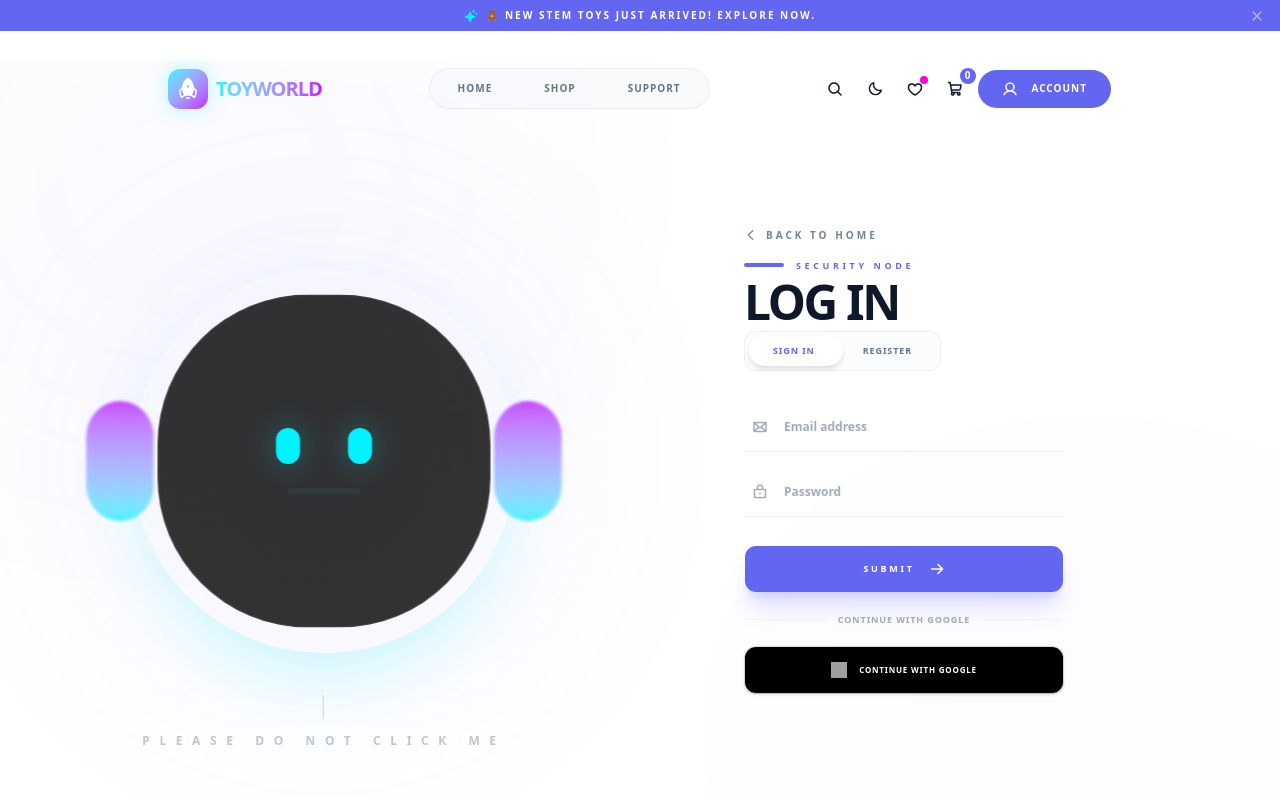
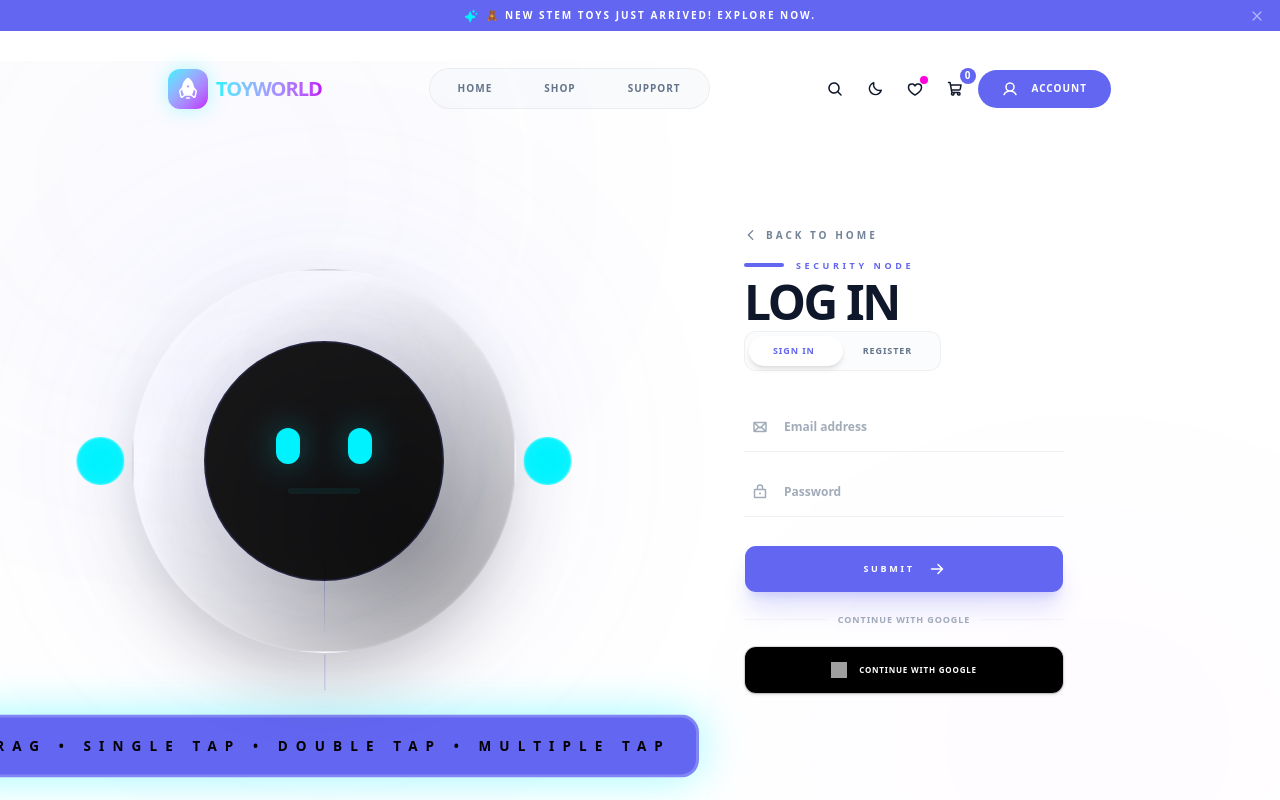
Before and after one commit to Biswajit-Panda-27/robot, a React (Vite) app in the folder frontend/: page /auth in a window 1280 px wide. Shown: the top 800 px of the page. Built offline with nearby package versions, Linux system fonts and the light colour scheme; grey boxes are pictures that could not be loaded.

Commit message:
robot modification

```diff
--- a/frontend/src/components/ui/GlassBot.tsx
+++ b/frontend/src/components/ui/GlassBot.tsx
@@ -1,5 +1,5 @@
-import { useState } from "react"
-import { motion, MotionValue, AnimatePresence } from "framer-motion"
+import { useState, useRef } from "react"
+import { motion, useMotionValue, useSpring, AnimatePresence, useTransform, MotionValue } from "framer-motion"
 
 interface GlassBotProps {
   rotateX: MotionValue<number>
@@ -8,131 +8,229 @@ interface GlassBotProps {
   scale?: number
 }
 
-const GlassBot = ({ rotateX, rotateY, className = "", scale = 1 }: GlassBotProps) => {
+const GlassBot = ({ rotateX: propRotateX, rotateY: propRotateY, className = "", scale = 1 }: GlassBotProps) => {
   const [isTapped, setIsTapped] = useState(false)
-  const [rotation, setRotation] = useState(0)
+  const [isDoubleTapped, setIsDoubleTapped] = useState(false)
+  const [isAngry, setIsAngry] = useState(false)
 
-  const handleTap = () => {
+  const tapCount = useRef(0)
+  const lastTapTime = useRef(0)
+  const resetTimeoutRef = useRef<ReturnType<typeof setTimeout> | null>(null)
+  const angryTimeoutRef = useRef<ReturnType<typeof setTimeout> | null>(null)
+
+  // Internal Drag Offsets
+  const dragX = useMotionValue(0)
+  const dragY = useMotionValue(0)
+  const springDragX = useSpring(dragX, { stiffness: 100, damping: 30 })
+  const springDragY = useSpring(dragY, { stiffness: 100, damping: 30 })
+
+  // Combined Rotation
+  const combinedRotateX = useTransform([propRotateX, springDragX], ([px, dx]) => (px as number) + (dx as number))
+  const combinedRotateY = useTransform([propRotateY, springDragY], ([py, dy]) => (py as number) + (dy as number))
+
+  const handleDrag = (_: any, info: any) => {
+    dragX.set(dragX.get() - info.delta.y * 0.4)
+    dragY.set(dragY.get() + info.delta.x * 0.4)
+  }
+
+  const handleInteraction = () => {
+    const now = Date.now()
+    const timeSinceLastTap = now - lastTapTime.current
+    lastTapTime.current = now
+
+    // 1. Check for Angry Mode (High frequency taps)
+    tapCount.current += 1
+    if (resetTimeoutRef.current) clearTimeout(resetTimeoutRef.current)
+    resetTimeoutRef.current = setTimeout(() => { tapCount.current = 0 }, 1000)
+
+    if (tapCount.current >= 6) {
+      setIsAngry(true)
+      if (angryTimeoutRef.current) clearTimeout(angryTimeoutRef.current)
+      angryTimeoutRef.current = setTimeout(() => { setIsAngry(false); tapCount.current = 0 }, 4000)
+      return
+    }
+
+    // 2. Check for Double Tap (Orb Mode)
+    if (timeSinceLastTap < 300) {
+      setIsDoubleTapped(true)
+      setTimeout(() => setIsDoubleTapped(false), 3000)
+    } else {
+      // 3. Single Tap (Normal Interaction)
       setIsTapped(true)
-    setRotation(prev => prev + 360) // Add a full spin
-    setTimeout(() => setIsTapped(false), 2000)
+      setTimeout(() => setIsTapped(false), 1500)
     }
+  }
+
+  const earFaceStyle = "absolute inset-0 rounded-full border border-white/20 transition-colors duration-500 shadow-[inset_0_0_10px_rgba(255,255,255,0.1)]"
 
   return (
     <div className={`relative flex items-center justify-center ${className}`} style={{ scale }}>
-      {/* Shockwave Rings */}
+      {/* --- BACKGROUND ORB RINGS (Double Tap) --- */}
       <AnimatePresence>
-        {isTapped && (
+        {isDoubleTapped && (
+          <>
+            <motion.div
+              initial={{ rotateX: 75, rotateZ: 0, opacity: 0, scale: 0.5 }}
+              animate={{ rotateZ: 360, opacity: 1, scale: 1.2 }}
+              exit={{ opacity: 0, scale: 1.5 }}
+              transition={{ rotateZ: { duration: 3, repeat: Infinity, ease: "linear" }, opacity: { duration: 0.5 } }}
+              className="absolute w-[400px] h-[400px] border-[2px] border-primary/40 rounded-full pointer-events-none z-0 shadow-[0_0_30px_rgba(188,19,254,0.4)]"
+            />
+            <motion.div
+              initial={{ rotateX: -75, rotateZ: 0, opacity: 0, scale: 0.5 }}
+              animate={{ rotateZ: -360, opacity: 0.6, scale: 1.1 }}
+              exit={{ opacity: 0, scale: 1.4 }}
+              transition={{ rotateZ: { duration: 4, repeat: Infinity, ease: "linear" }, opacity: { duration: 0.5 } }}
+              className="absolute w-[360px] h-[360px] border border-neon-blue/30 rounded-full pointer-events-none z-0 shadow-[0_0_20px_rgba(0,242,255,0.2)]"
+            />
+          </>
+        )}
+      </AnimatePresence>
+
+      {/* Shockwave (Single Tap / Angry) */}
+      <AnimatePresence>
+        {(isTapped || isAngry) && (
           <motion.div
             initial={{ scale: 0.5, opacity: 0.5 }}
-            animate={{ scale: 4, opacity: 0 }}
+            animate={{ scale: isAngry ? 5 : 4, opacity: 0 }}
             exit={{ opacity: 0 }}
-            transition={{ duration: 1, ease: "easeOut" }}
-            className="absolute w-64 h-64 border-2 border-neon-blue rounded-full pointer-events-none z-0"
+            transition={{ duration: 0.8, ease: "easeOut" }}
+            className={`absolute w-64 h-64 border-2 rounded-full pointer-events-none z-0 ${isAngry ? 'border-red-500 shadow-[0_0_25px_#ff0000]' : 'border-neon-blue/40'}`}
           />
         )}
       </AnimatePresence>
 
       <motion.div
-        style={{ rotateX, rotateY, transformStyle: "preserve-3d" }}
-        animate={{ rotateY: rotation }} // Apply the extra spin
-        transition={{ type: "spring", stiffness: 100, damping: 20 }}
-        className="relative w-64 h-64 cursor-pointer active:cursor-grabbing"
-        whileTap={{ scale: 0.8 }}
-        onClick={handleTap}
+        drag
+        dragConstraints={{ left: 0, right: 0, top: 0, bottom: 0 }}
+        dragElastic={0}
+        onDrag={handleDrag}
+        onTap={handleInteraction}
+        animate={isAngry ? {
+          x: [0, -1, 1, -1, 1, 0],
+          y: [0, 1, -1, 1, -1, 0]
+        } : {}}
+        transition={isAngry ? { repeat: Infinity, duration: 0.08 } : {}}
+        className="relative w-64 h-64 rounded-full cursor-grab active:cursor-grabbing"
       >
-        {/* Robot Head - Glass Sphere */}
-        <div className="absolute inset-0 bg-white/10 dark:bg-white/5 backdrop-blur-2xl border border-white/20 rounded-[1000px] shadow-2xl shadow-neon-blue/20" style={{ transform: "translateZ(50px)" }}>
-          {/* Screen Face */}
-          <div className="absolute inset-4 bg-black/80 rounded-[100px] overflow-hidden flex flex-col items-center justify-center gap-4 border border-white/5 transition-colors duration-500"
-            style={{ backgroundColor: isTapped ? 'rgba(0, 242, 255, 0.1)' : 'rgba(0, 0, 0, 0.8)' }}
+        {/* MAIN BODY SPHERE */}
+        <div className={`absolute inset-0 rounded-full border border-white/10 shadow-2xl z-10 pointer-events-none overflow-hidden transition-all duration-500 ${isAngry ? 'bg-red-950/40 border-red-500/50' : isDoubleTapped ? 'border-primary/50 bg-primary/5 shadow-[0_0_40px_rgba(188,19,254,0.2)]' : 'bg-zinc-900/80 dark:bg-black/90'}`}
+             style={{ background: isAngry
+               ? 'radial-gradient(circle at 30% 30%, rgba(255,0,0,0.2) 0%, transparent 70%), radial-gradient(circle at 70% 70%, rgba(0,0,0,0.6) 0%, transparent 70%)'
+               : 'radial-gradient(circle at 30% 30%, rgba(255,255,255,0.1) 0%, transparent 70%), radial-gradient(circle at 70% 70%, rgba(0,0,0,0.4) 0%, transparent 70%)'
+             }}>
+           <div className={`absolute top-4 left-1/4 w-1/2 h-1/4 blur-xl rounded-full ${isAngry ? 'bg-red-500/20' : 'bg-white/10'}`} />
+        </div>
+
+        {/* 3D CONTENT CONTAINER */}
+        <motion.div
+          style={{
+            rotateX: combinedRotateX,
+            rotateY: combinedRotateY,
+            transformStyle: "preserve-3d",
+            width: "100%",
+            height: "100%"
+          }}
+          className="relative z-20"
         >
-            {/* Holographic Scan Line */}
-            <AnimatePresence>
-              {isTapped && (
-                <motion.div
-                  initial={{ top: "-10%" }}
-                  animate={{ top: "110%" }}
-                  transition={{ duration: 1.5, repeat: Infinity, ease: "linear" }}
-                  className="absolute left-0 right-0 h-[2px] bg-neon-blue shadow-[0_0_15px_#00f2ff] z-20 opacity-50"
-                />
-              )}
-            </AnimatePresence>
-
-            <div className="flex gap-8 relative z-10">
+          {/* FACE SECTION */}
+          <div className="absolute inset-0 flex items-center justify-center" style={{ transform: "translateZ(100px)", backfaceVisibility: "hidden" }}>
+            <div className={`w-40 h-40 rounded-full bg-black/90 border flex flex-col items-center justify-center gap-4 transition-all duration-500 ${isAngry ? 'border-red-500 shadow-[0_0_50px_rgba(255,0,0,0.4)]' : isDoubleTapped ? 'border-primary shadow-[0_0_60px_rgba(188,19,254,0.4)]' : isTapped ? 'bg-neon-pink/10 border-neon-pink/30' : 'border-primary/20'}`}>
+              <div className="flex gap-8">
                 {/* Eyes */}
                 <motion.div
-                animate={isTapped ? {
-                  scale: [1, 1.3, 1],
-                  borderRadius: ["50%", "20%", "50%"],
-                  filter: ["blur(0px)", "blur(2px)", "blur(0px)"]
+                  animate={isAngry ? {
+                    scaleY: [1, 0.2, 1], skewX: [0, 20, -20, 0]
+                  } : isDoubleTapped ? {
+                    scale: [1, 1.5, 1], rotate: [0, 45, 0], borderRadius: ["50%", "20%", "50%"]
+                  } : isTapped ? {
+                    scale: [1, 1.3, 1]
                   } : {
                     scaleY: [1, 1, 0.1, 1, 1]
                   }}
-                transition={isTapped ? { duration: 0.4, repeat: Infinity } : { repeat: Infinity, duration: 3 }}
-                className={`w-4 h-6 rounded-full transition-colors duration-300 ${isTapped ? "bg-neon-pink glow-pink" : "bg-neon-blue glow-blue"}`}
+                  transition={{ repeat: Infinity, duration: isAngry ? 0.2 : 3 }}
+                  className={`w-4 h-6 rounded-full transition-all duration-300 ${isAngry ? "bg-red-500 shadow-[0_0_15px_#ff0000]" : isDoubleTapped ? "bg-white glow-white scale-x-125" : isTapped ? "bg-neon-pink glow-pink" : "bg-neon-blue glow-blue"}`}
                 />
                 <motion.div
-                animate={isTapped ? {
-                  scale: [1, 1.3, 1],
-                  borderRadius: ["50%", "20%", "50%"],
-                  filter: ["blur(0px)", "blur(2px)", "blur(0px)"]
+                  animate={isAngry ? {
+                    scaleY: [1, 0.2, 1], skewX: [0, -20, 20, 0]
+                  } : isDoubleTapped ? {
+                    scale: [1, 1.5, 1], rotate: [0, -45, 0], borderRadius: ["50%", "20%", "50%"]
+                  } : isTapped ? {
+                    scale: [1, 1.3, 1]
                   } : {
                     scaleY: [1, 1, 0.1, 1, 1]
                   }}
-                transition={isTapped ? { duration: 0.4, repeat: Infinity } : { repeat: Infinity, duration: 3 }}
-                className={`w-4 h-6 rounded-full transition-colors duration-300 ${isTapped ? "bg-neon-pink glow-pink" : "bg-neon-blue glow-blue"}`}
+                  transition={{ repeat: Infinity, duration: isAngry ? 0.2 : 3 }}
+                  className={`w-4 h-6 rounded-full transition-all duration-300 ${isAngry ? "bg-red-500 shadow-[0_0_15px_#ff0000]" : isDoubleTapped ? "bg-white glow-white scale-x-125" : isTapped ? "bg-neon-pink glow-pink" : "bg-neon-blue glow-blue"}`}
                 />
               </div>
 
-            {/* Mouth / Indicator */}
+              {/* Mouth */}
+              <div className="relative">
                 <motion.div
-              animate={isTapped ? {
-                width: [32, 64, 32],
-                height: [4, 12, 4],
-                backgroundColor: ["#bc13fe", "#ff00de", "#bc13fe"]
-              } : {
-                opacity: [0.2, 0.5, 0.2]
-              }}
+                  animate={isAngry ? { width: [24, 48, 24], height: [2, 8, 2] } : isDoubleTapped ? { width: [64, 80, 64], height: [8, 12, 8] } : isTapped ? { width: [32, 64, 32], height: [2, 6, 2] } : { opacity: [0.2, 0.5, 0.2] }}
                   transition={{ repeat: Infinity, duration: 0.8 }}
-              className="w-12 h-1 bg-neon-blue/30 rounded-full relative z-10"
+                  className={`w-12 h-1 rounded-full transition-colors duration-300 ${isAngry ? "bg-red-600" : isDoubleTapped ? "bg-white" : isTapped ? "bg-neon-pink" : "bg-neon-blue/30"}`}
                 />
 
-            {/* Micro-particles */}
-            {isTapped && (
-              <div className="absolute inset-0 pointer-events-none">
-                {[...Array(8)].map((_, i) => (
-                  <motion.div
-                    key={i}
-                    initial={{ y: 40, opacity: 0, x: (i - 4) * 15 }}
-                    animate={{ y: -80, opacity: [0, 1, 0] }}
-                    transition={{ duration: 1.2, repeat: Infinity, delay: i * 0.1 }}
-                    className="absolute bottom-0 left-1/2 w-1 h-1 bg-neon-pink rounded-full blur-[1px]"
-                  />
+                {/* Angry Speech */}
+                <AnimatePresence>
+                  {isAngry && (
+                    <div className="absolute top-0 left-1/2 -translate-x-1/2 pointer-events-none">
+                      {[...Array(4)].map((_, i) => (
+                        <motion.span key={i} initial={{ opacity: 0, y: 0 }} animate={{ opacity: [0, 1, 0], y: -60, x: (i % 2 === 0 ? 30 : -30), scale: 2 }} transition={{ duration: 1, repeat: Infinity, delay: i * 0.2 }} className="absolute text-[14px] font-black text-red-500">Z</motion.span>
                       ))}
                     </div>
                   )}
+                </AnimatePresence>
+              </div>
             </div>
           </div>
 
-        {/* Headphones / Ears */}
-        <div className={`absolute -left-8 top-1/2 -translate-y-1/2 w-12 h-20 rounded-full blur-[1px] transition-all duration-700 opacity-80 ${isTapped ? "bg-linear-to-b from-neon-pink to-neon-purple scale-125 rotate-12 shadow-[0_0_30px_#ff00de]" : "bg-linear-to-b from-neon-purple to-neon-blue"}`} style={{ transform: "translateZ(80px) rotateY(-20deg)" }} />
-        <div className={`absolute -right-8 top-1/2 -translate-y-1/2 w-12 h-20 rounded-full blur-[1px] transition-all duration-700 opacity-80 ${isTapped ? "bg-linear-to-b from-neon-pink to-neon-purple scale-125 -rotate-12 shadow-[0_0_30px_#ff00de]" : "bg-linear-to-b from-neon-purple to-neon-blue"}`} style={{ transform: "translateZ(80px) rotateY(20deg)" }} />
+          {/* BACK DETAIL */}
+          <div className="absolute inset-0 flex items-center justify-center" style={{ transform: "translateZ(-100px) rotateY(180deg)", backfaceVisibility: "hidden" }}>
+             <div className="w-40 h-40 rounded-full border-4 border-dashed border-white/5 flex flex-col items-center justify-center">
+                <div className="w-12 h-12 rounded-full bg-white/5 border border-white/10 animate-pulse" />
+                <span className="mt-4 text-[6px] font-black uppercase tracking-[1em] text-white/50">I am warning you do not touch me :(</span>
+             </div>
+          </div>
 
-        {/* Floating Base */}
-        <div className={`absolute -bottom-20 left-1/2 -translate-x-1/2 w-48 h-12 bg-white/5 backdrop-blur-md border border-white/10 rounded-full transition-all duration-1000 ${isTapped ? "opacity-0 scale-50" : "opacity-100"}`} style={{ transform: "translateZ(20px)" }} />
+          {/* VOLUMETRIC EARS */}
+          <div className="absolute left-2 top-1/2 -translate-y-1/2 w-8 h-8" style={{ transform: "rotateY(-90deg) translateZ(45px)", transformStyle: "preserve-3d" }}>
+             <div className={`${earFaceStyle} ${isAngry ? 'bg-red-600 border-red-500 shadow-[0_0_10px_#ff0000]' : isDoubleTapped ? 'bg-white' : isTapped ? 'bg-neon-pink' : 'bg-neon-blue'}`} style={{ transform: "rotateY(0deg)" }} />
+             <div className={`${earFaceStyle} ${isAngry ? 'bg-red-600 border-red-500 shadow-[0_0_10px_#ff0000]' : isDoubleTapped ? 'bg-white' : isTapped ? 'bg-neon-pink' : 'bg-neon-blue'}`} style={{ transform: "rotateY(90deg)" }} />
+             <div className={`${earFaceStyle} ${isAngry ? 'bg-red-600 border-red-500 shadow-[0_0_10px_#ff0000]' : isDoubleTapped ? 'bg-white' : isTapped ? 'bg-neon-pink' : 'bg-neon-blue'}`} style={{ transform: "rotateX(90deg)" }} />
+          </div>
+
+          <div className="absolute right-2 top-1/2 -translate-y-1/2 w-8 h-8" style={{ transform: "rotateY(90deg) translateZ(45px)", transformStyle: "preserve-3d" }}>
+             <div className={`${earFaceStyle} ${isAngry ? 'bg-red-600 border-red-500 shadow-[0_0_10px_#ff0000]' : isDoubleTapped ? 'bg-white' : isTapped ? 'bg-neon-pink' : 'bg-neon-blue'}`} style={{ transform: "rotateY(0deg)" }} />
+             <div className={`${earFaceStyle} ${isAngry ? 'bg-red-600 border-red-500 shadow-[0_0_10px_#ff0000]' : isDoubleTapped ? 'bg-white' : isTapped ? 'bg-neon-pink' : 'bg-neon-blue'}`} style={{ transform: "rotateY(90deg)" }} />
+             <div className={`${earFaceStyle} ${isAngry ? 'bg-red-600 border-red-500 shadow-[0_0_10px_#ff0000]' : isDoubleTapped ? 'bg-white' : isTapped ? 'bg-neon-pink' : 'bg-neon-blue'}`} style={{ transform: "rotateX(90deg)" }} />
+          </div>
+
+          {/* Internal Glow Core */}
+          <div className={`absolute inset-20 blur-[50px] rounded-full animate-pulse-slow transition-all duration-500 ${isAngry ? 'bg-red-600/40 blur-[90px]' : isDoubleTapped ? 'bg-white/40 blur-[80px]' : isTapped ? 'bg-neon-pink/30' : 'bg-primary/20'}`} style={{ transform: "translateZ(0px)" }} />
+        </motion.div>
       </motion.div>
 
-      {/* Playful Warning Note */}
+      {/* High-Contrast Interaction Command Strip (Project Highlight) */}
       <motion.div
-        initial={{ opacity: 0 }}
-        animate={{ opacity: 1 }}
-        transition={{ delay: 1 }}
-        className="absolute -bottom-16 flex flex-col items-center gap-2 pointer-events-none"
+        initial={{ opacity: 0, y: 20 }}
+        animate={{ opacity: 1, y: 0 }}
+        transition={{ delay: 1, duration: 1 }}
+        className="absolute -bottom-28 flex flex-col items-center gap-4 pointer-events-none"
       >
-        <div className="h-4 w-px bg-primary/20" />
-        <span className={`text-[8px] font-black uppercase tracking-[0.8em] transition-all duration-500 ${isTapped ? "text-neon-pink animate-pulse" : "text-muted-foreground/40"}`}>
-          {isTapped ? "System Overload" : "Please do not click me"}
+        <div className="h-6 w-px bg-primary/20" />
+
+        <div className="w-[500px] py-3 rounded-xl bg-primary border-2 border-white/20 shadow-[0_0_30px_rgba(0,242,255,0.4)] flex items-center justify-center">
+          <span className="text-[9px] font-black uppercase tracking-[0.6em] text-black">
+            Drag • Single Tap • Double Tap • Multiple Tap
+          </span>
+        </div>
+
+        <span className={`text-[9px] font-black uppercase tracking-[0.8em] transition-all duration-500 ${isAngry ? "text-red-500 animate-pulse" : isDoubleTapped ? "text-white animate-bounce" : isTapped ? "text-neon-pink" : "text-muted-foreground/30"}`}>
+          {isAngry ? "STOP IT!" : isDoubleTapped ? "Orb Mode Active" : isTapped ? "System Overload" : "Please do not click me"}
         </span>
       </motion.div>
     </div>
```
Lines whose indentation alone changed are shown as unchanged.
